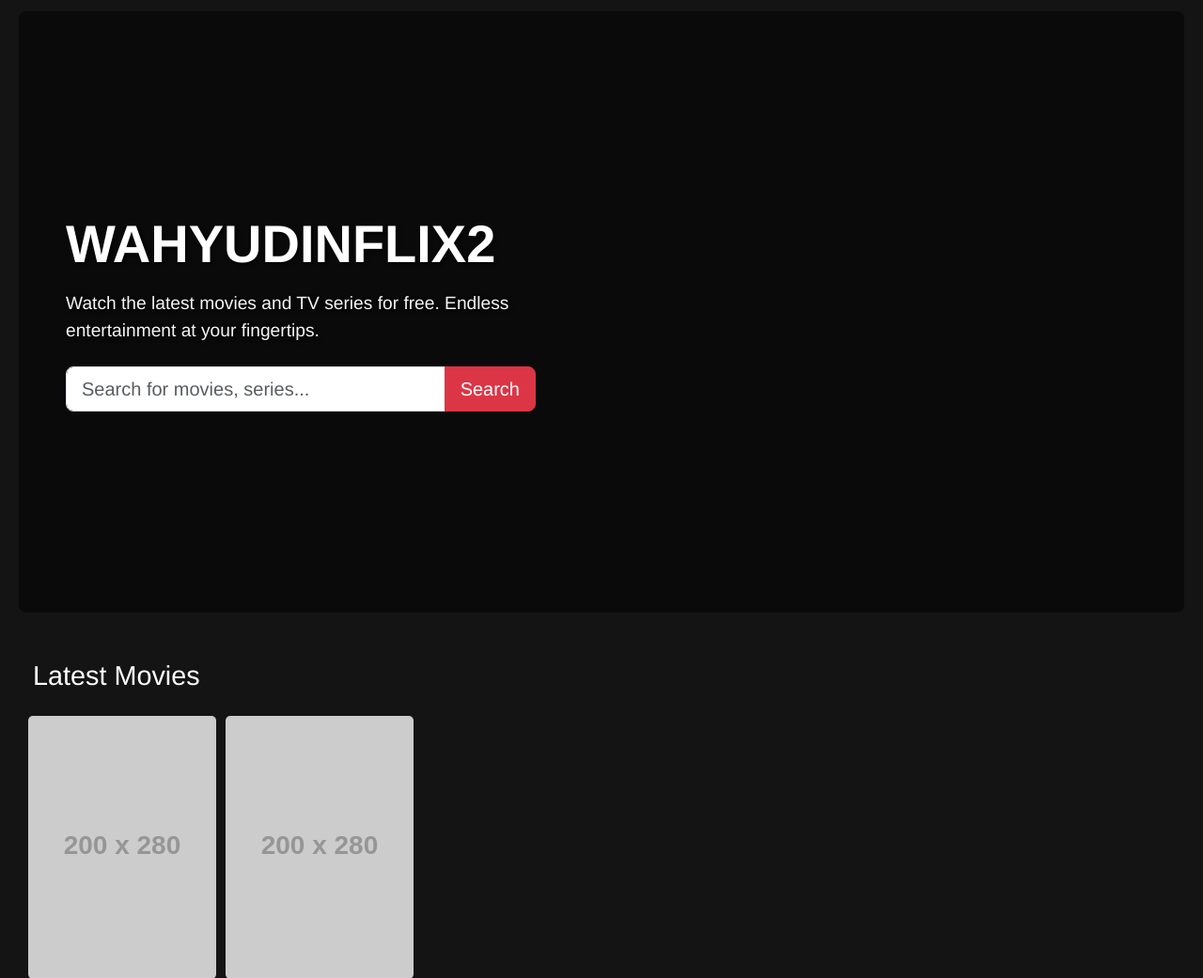
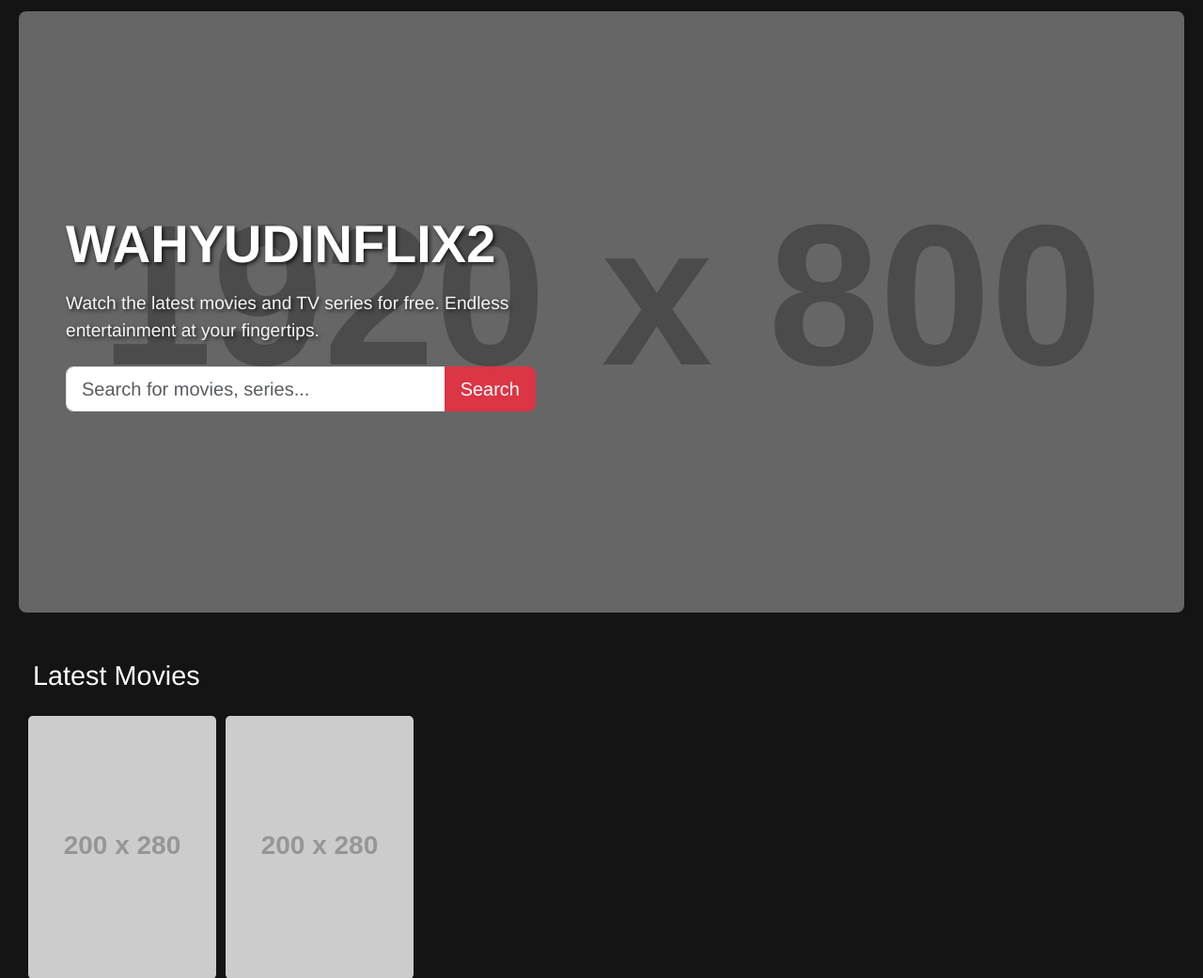
Before and after one commit to tuwiliyt/wahyudinflix2, a Flask app: page / in a window 1280 px wide. Shown: the part 88-1129 px from the top of the page at 94% size. Run offline with Flask 3, Linux system fonts and the light colour scheme; grey boxes labelled with a size stand in for pictures from a placeholder-image service; data that the repository does not hold is empty; some libraries are stand-ins or nearby versions.

Commit message:
Fix CSS placeholder image URL to use correct domain

```diff
--- a/wahyudinfl2x/static/css/style.css
+++ b/wahyudinfl2x/static/css/style.css
@@ -60,7 +60,7 @@ main {
     position: relative;
     height: 80vh;
     background: linear-gradient(rgba(0, 0, 0, 0.5), rgba(0, 0, 0, 0.5)),
-                url('https://via.placeholder.com/1920x800/141414/FFFFFF?text=WAHYUDINFLIX2') no-repeat center center;
+                url('https://placehold.co/1920x800/141414/FFFFFF?text=WAHYUDINFLIX2') no-repeat center center;
     background-size: cover;
     display: flex;
     align-items: center;
```
